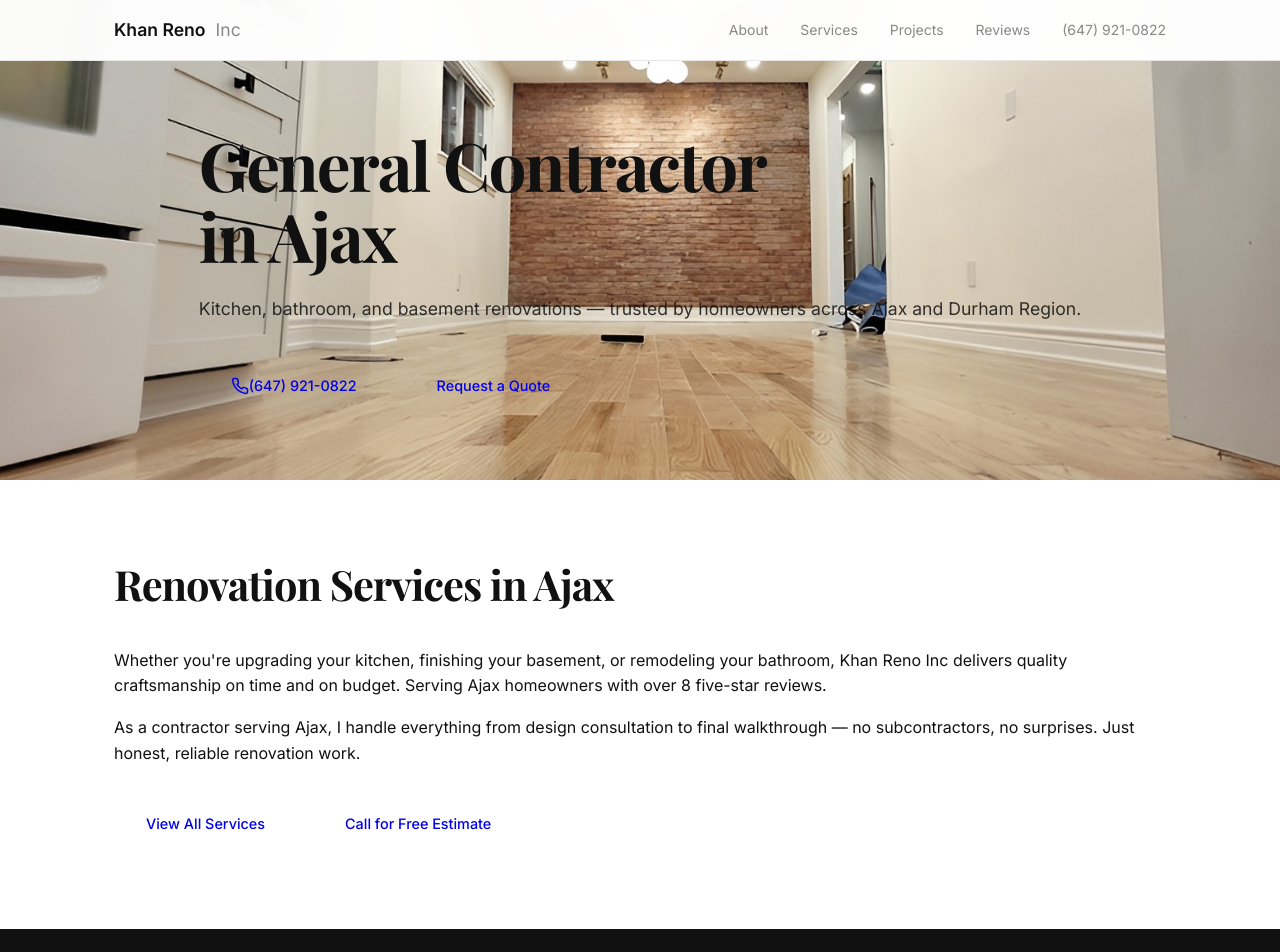
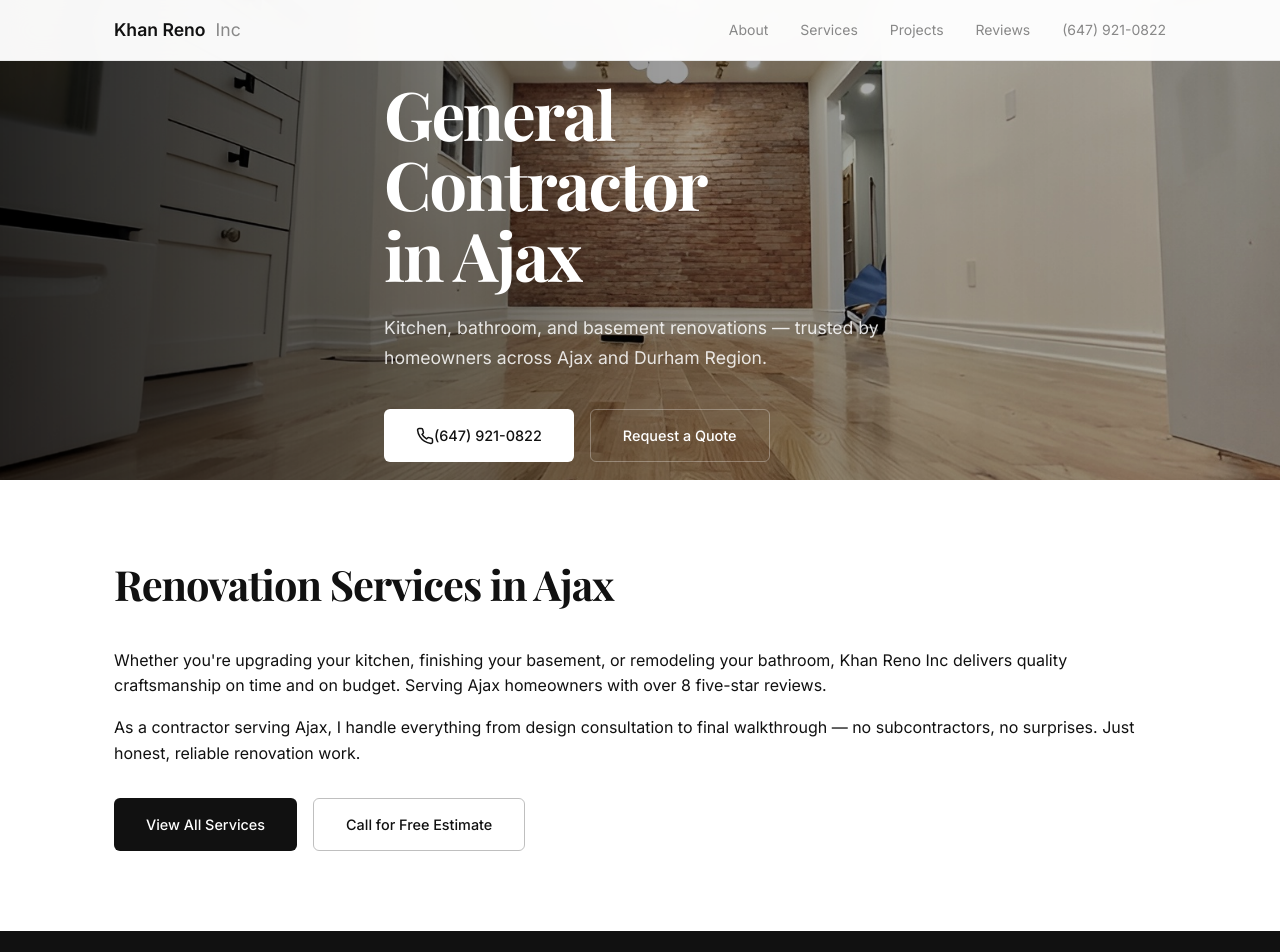
Before and after one commit to lucifer2091/contractor_website, a plain HTML site: page ajax.html in a window 1280 px wide. Shown: the top 952 px of the page. Drawn offline with nearby package versions, Linux system fonts and the light colour scheme.

Commit message:
Fix city pages UI: hero overlay/content, real button classes, outline-dark variant

```diff
--- a/ajax.html
+++ b/ajax.html
@@ -97,15 +97,16 @@
   </nav>
 
   <header class="hero" style="min-height:60vh;display:flex;align-items:center;">
-    <div class="container">
+    <div class="hero__overlay"></div>
+    <div class="container hero__content">
       <h1 class="hero__title">General Contractor <br>in <strong>Ajax</strong></h1>
       <p class="hero__sub">Kitchen, bathroom, and basement renovations — trusted by homeowners across Ajax and Durham Region.</p>
       <div class="hero__actions">
-        <a href="tel:+16479210822" class="btn btn--primary">
+        <a href="tel:+16479210822" class="btn btn--light">
           <svg width="18" height="18" viewBox="0 0 24 24" fill="none" stroke="currentColor" stroke-width="2"><path d="M22 16.92v3a2 2 0 01-2.18 2 19.79 19.79 0 01-8.63-3.07 19.5 19.5 0 01-6-6 19.79 19.79 0 01-3.07-8.67A2 2 0 014.11 2h3a2 2 0 012 1.72c.127.96.361 1.903.7 2.81a2 2 0 01-.45 2.11L8.09 9.91a16 16 0 006 6l1.27-1.27a2 2 0 012.11-.45c.907.339 1.85.573 2.81.7A2 2 0 0122 16.92z"/></svg>
           (647) 921-0822
         </a>
-        <a href="mailto:Khanreno.generalcontractor@gmail.com?subject=Quote%20Request%20-%20Khan%20Reno%20Inc%20(Ajax)" class="btn btn--outline">Request a Quote</a>
+        <a href="mailto:Khanreno.generalcontractor@gmail.com?subject=Quote%20Request%20-%20Khan%20Reno%20Inc%20(Ajax)" class="btn btn--outline-light">Request a Quote</a>
       </div>
     </div>
   </header>
@@ -117,8 +118,8 @@
       <p>Whether you're upgrading your kitchen, finishing your basement, or remodeling your bathroom, Khan Reno Inc delivers quality craftsmanship on time and on budget. Serving Ajax homeowners with over 8 five-star reviews.</p>
       <p style="margin-top:1rem;">As a contractor serving Ajax, I handle everything from design consultation to final walkthrough — no subcontractors, no surprises. Just honest, reliable renovation work.</p>
       <div style="display:flex;gap:1rem;flex-wrap:wrap;margin-top:2rem;">
-        <a href="index.html#services" class="btn btn--primary">View All Services</a>
-        <a href="tel:+16479210822" class="btn btn--outline">Call for Free Estimate</a>
+        <a href="index.html#services" class="btn btn--dark">View All Services</a>
+        <a href="tel:+16479210822" class="btn btn--outline-dark">Call for Free Estimate</a>
       </div>
     </div>
   </section>
--- a/styles.css
+++ b/styles.css
@@ -345,6 +345,17 @@
 .btn--outline-light:hover {
   border-color: rgba(255,255,255,0.7);
   background: rgba(255,255,255,0.05);
+}
+
+.btn--outline-dark {
+  background: transparent;
+  color: var(--black);
+  border: 1px solid rgba(0,0,0,0.25);
+}
+
+.btn--outline-dark:hover {
+  border-color: rgba(0,0,0,0.6);
+  background: rgba(0,0,0,0.04);
 }
 
 /* Sections */
```
Also changed, not shown: oshawa.html (+6 -5 lines), pickering.html (+6 -5 lines), toronto.html (+6 -5 lines).
